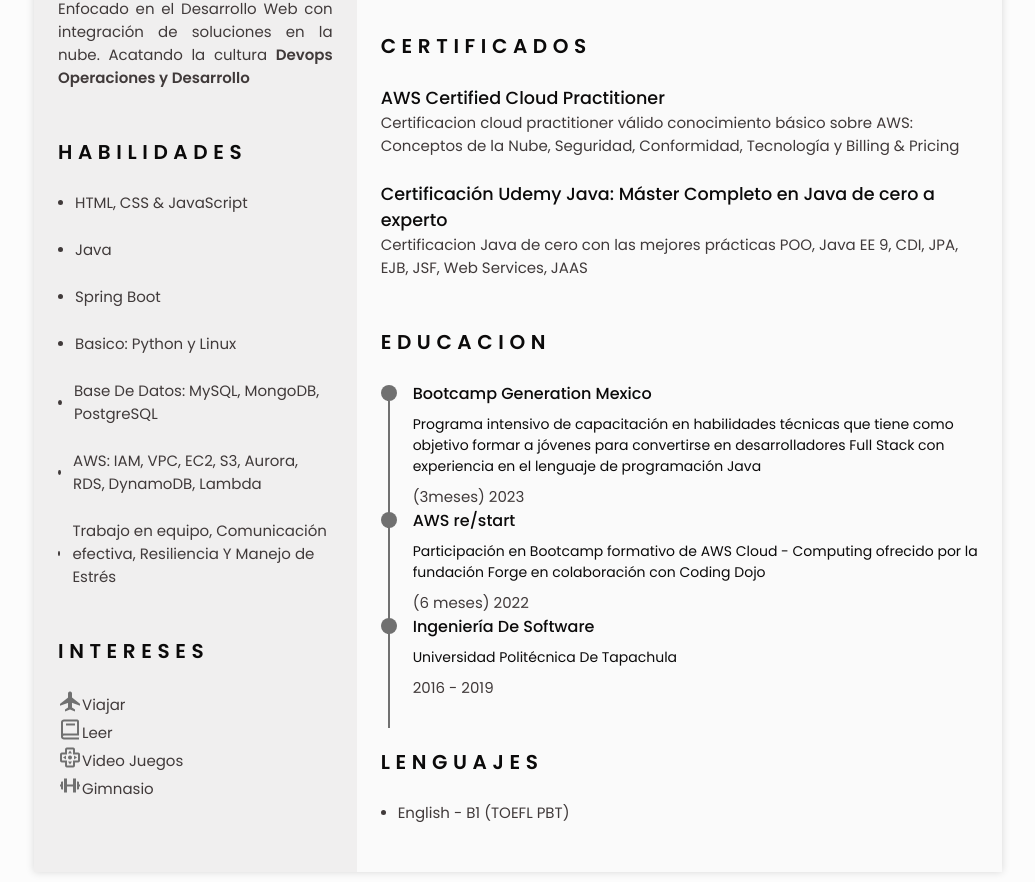
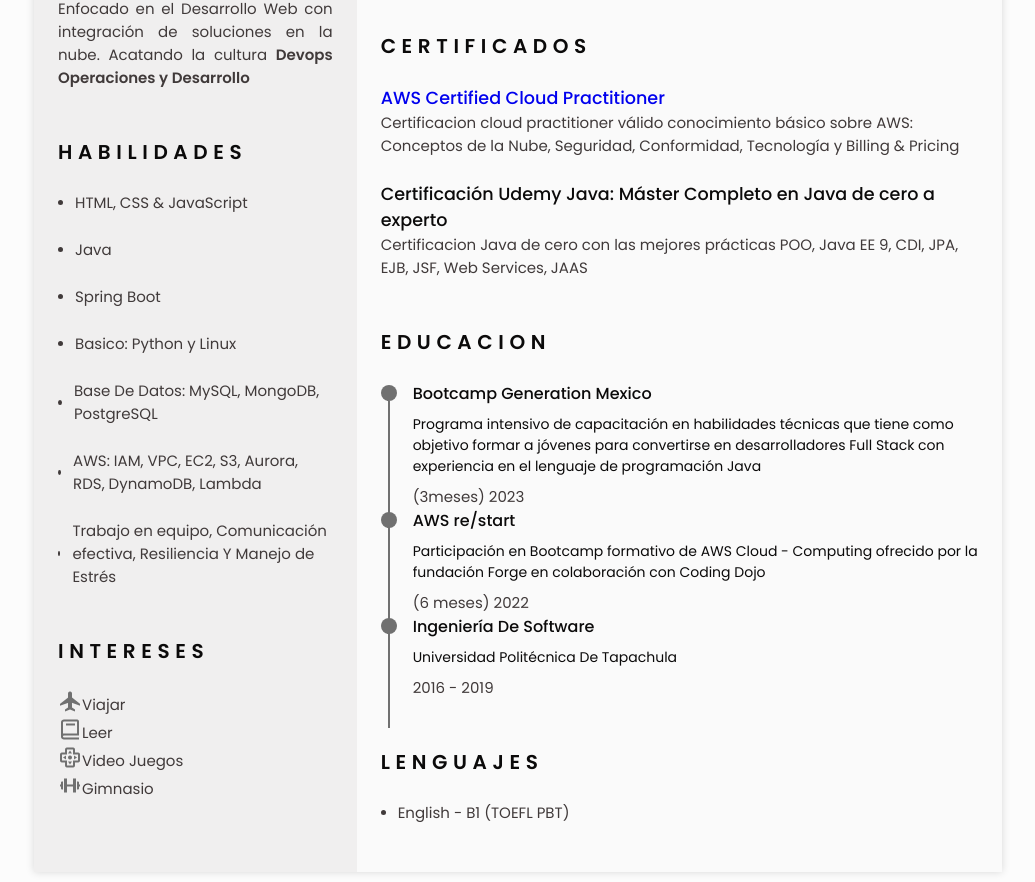
Before and after one commit to johnangelmx/CV-Page, a plain HTML site: page index.html in a window 1280 px wide. Shown: the part 902-1784 px from the top of the page, without its empty margins (122-1157 px from the left). Drawn offline with nearby package versions, Linux system fonts and the light colour scheme.

Commit message:
link insignia adherido

```diff
--- a/index.html
+++ b/index.html
@@ -383,7 +383,9 @@
                     <p class="certificate_description">Awarded by University of Michigan offered through Coursera. Retrieve data from websites and APIs using Python. Work with XML data.</p>
                 </div> -->
                     <div class="certificate__content">
-                        <h3 class="certificate__title">AWS Certified Cloud Practitioner</h3>
+                        <h3 class="certificate__title"><a
+                                href="https://www.credly.com/badges/2cf9a31d-426b-475e-986c-804cdf0be5d1/linked_in?t=rhmowg">AWS
+                            Certified Cloud Practitioner</a></h3>
                         <p class="certificate_description">
                             Certificacion cloud practitioner válido conocimiento básico sobre AWS: Conceptos de la
                             Nube, Seguridad, Conformidad, Tecnología y Billing & Pricing
```
